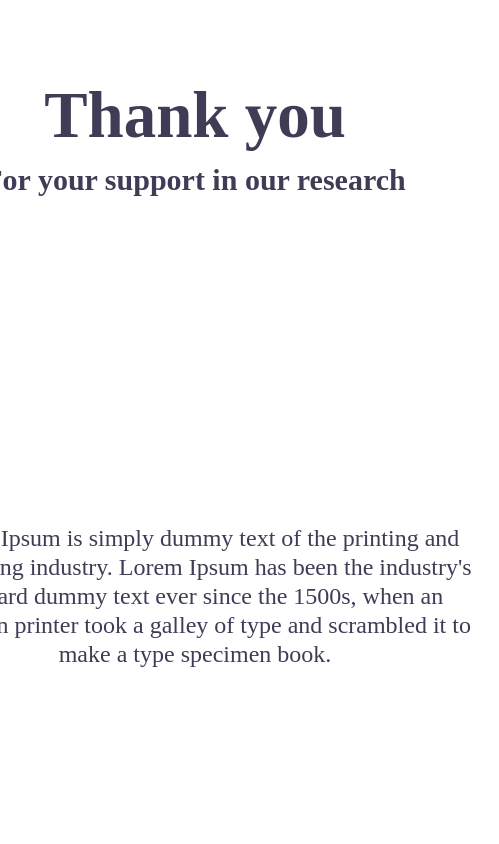
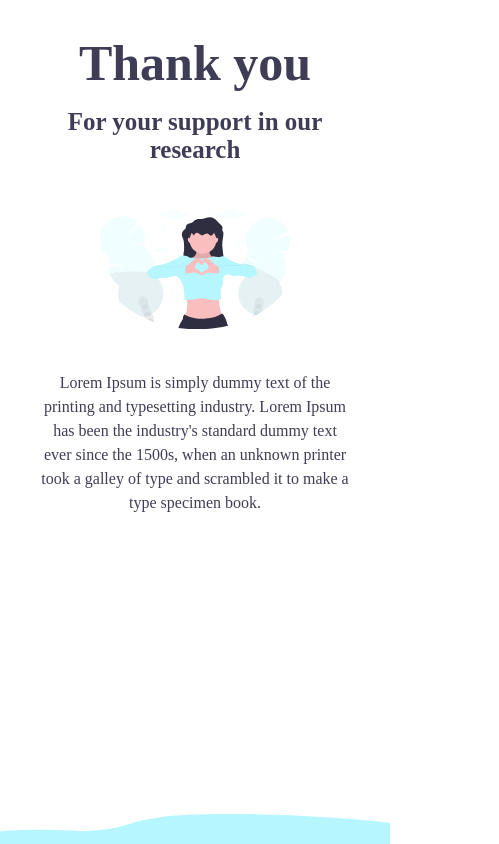
Before and after one commit to YogyaGamage/atm-frontend, a React (Create React App) app: page /page9 in a window 390 px wide. Shown: the whole page, 499 px wide, since content can reach past the window. Built offline with nearby package versions, Linux system fonts and the light colour scheme; a small style sheet from the web is missing.

Commit message:
final page css done

```diff
--- a/src/views/pages/page1/page1.css
+++ b/src/assets/css/page1.css
@@ -17,6 +17,7 @@
   .header{
     font-family: "Montserrat";
     font-style: normal;
+    text-align: center;
     font-weight: 600;
     color: #3F3D56;
   }
@@ -28,6 +29,11 @@
   .header2{
     font-size: 50px;
     margin-top: -6vh;
+  }
+
+  .header3{
+    font-size: 35px;
+    margin-top: -4vh;
   }
 
   .description{
@@ -76,6 +82,11 @@
     height: 150px
 }
 
+.thankyou{
+  height: 250px;
+  margin-bottom: 10vh;
+}
+
 
   .image2{
       position: absolute;
@@ -95,7 +106,7 @@
 
 @media (max-width: 1025px) {
   .header1{
-    font-size: 75px;
+    font-size: 65px;
   }
 
   .header2{
@@ -103,8 +114,13 @@
     margin-top: -3vh;
   }
 
+  .header3{
+    font-size: 30px;
+    margin-top: -3vh;
+  }
+
   .description{
-    font-size: 20px;
+    font-size: 18px;
     line-height: 24px;
     margin-top: 0vh;
     margin-bottom: 3vh;
@@ -141,10 +157,13 @@
 
   .image1{
     margin-top: 20px;
-    height: 300px
+    height: 100px
 }
 
-
+.thankyou{
+  height: 150px;
+  margin-bottom: 5vh;
+}
   .image2{
       position: absolute;
       right: 0px;
@@ -159,18 +178,24 @@
     right: 0px;
     bottom: 0px;
     display: inline;
-    height: 20vh
+    width: 100vw;
+    height: 8vh
 }
 }
 
 @media (max-width: 769px) {
   .header1{
-    font-size: 75px;
+    font-size: 70px;
   }
 
   .header2{
     font-size: 50px;
     margin-top: -4vh;
+  }
+
+  .header3{
+    font-size: 30px;
+    margin-top: -3vh;
   }
 
   .description{
@@ -243,6 +268,11 @@
     margin-top: -4vh;
   }
 
+  .header3{
+    font-size: 25px;
+    margin-top: -2vh;
+  }
+
   .description{
     font-size: 16px;
     line-height: 24px;
@@ -306,6 +336,11 @@
     margin-top: -4vh;
   }
 
+  .header3{
+    font-size: 20px;
+    margin-top: -1vh;
+  }
+
   .description{
     font-size: 14px;
     line-height: 22px;
@@ -353,7 +388,6 @@
   position: absolute;
   right: 0px;
   bottom: 0px;
-  display: inline;
   width: 200vw;
   height: 200px;
 }
--- a/src/views/pages/Page3.jsx
+++ b/src/views/pages/Page3.jsx
@@ -5,6 +5,7 @@ import { Link } from 'react-router-dom';
 // @material-ui/icons
 
 // core components
+import '../../assets/css/pageAtm.css';
 import styles from "../../assets/css/pageStyle";
 
 const useStyles = makeStyles(styles);
--- a/src/views/pages/Page5.jsx
+++ b/src/views/pages/Page5.jsx
@@ -5,6 +5,7 @@ import { Link } from 'react-router-dom';
 // @material-ui/icons
 
 // core components
+import '../../assets/css/pageAtm.css';
 import styles from "../../assets/css/pageStyle";
 
 const useStyles = makeStyles(styles);
--- a/src/views/pages/Page6.jsx
+++ b/src/views/pages/Page6.jsx
@@ -5,6 +5,7 @@ import { Link } from 'react-router-dom';
 // @material-ui/icons
 
 // core components
+import '../../assets/css/pageAtm.css';
 import styles from "../../assets/css/pageStyle";
 
 const useStyles = makeStyles(styles);
--- a/src/views/pages/Page7.jsx
+++ b/src/views/pages/Page7.jsx
@@ -5,6 +5,7 @@ import { Link } from 'react-router-dom';
 // @material-ui/icons
 
 // core components
+import '../../assets/css/pageAtm.css';
 import styles from "../../assets/css/pageStyle";
 
 const useStyles = makeStyles(styles);
--- a/src/views/pages/Page9.jsx
+++ b/src/views/pages/Page9.jsx
@@ -4,21 +4,29 @@ import { makeStyles } from "@material-ui/core/styles";
 // @material-ui/icons
 
 // core components
+import '../../assets/css/page1.css';
 import styles from "../../assets/css/pageStyle";
 
 const useStyles = makeStyles(styles);
 
 export default function Page9() {
     const classes = useStyles();
-    return(
-        <div>
-            <div className={classes.centerContent}>
-            <p className={classes.header3}>Thank you </p>
-                <p className={classes.header4}>For your support in our research </p>
-                <p className={classes.description2}>Lorem Ipsum is simply dummy text of the printing and typesetting industry.
-                Lorem Ipsum has been the industry's standard dummy text ever since the 1500s,
-                when an unknown printer took a galley of type and scrambled it to make a type specimen book.
+    return (
+        <div class="container">
+            <div class="textSection">
+                <h1 class="header header1">Thank you </h1>
+                <h3 class="header header3"> For your support in our research </h3>
+
+                <img class="thankyou image1" src={'/images/thankyou.svg'} alt='' />
+
+                <p class='description'>Lorem Ipsum is simply dummy text of the printing and typesetting industry.
+                    Lorem Ipsum has been the industry's standard dummy text ever since the 1500s,
+                    when an unknown printer took a galley of type and scrambled it to make a type specimen book.
                 </p>
+
+                <img class="image2" src={'/images/page1-bottom.svg'} alt='' />
+                <img class="image3" src={'/images/page1-bottom2.svg'} alt='' />
+
             </div>
         </div>
     );
--- a/src/views/pages/page1/Page1.jsx
+++ b/src/views/pages/page1/Page1.jsx
@@ -8,7 +8,7 @@ import Grid from '@material-ui/core/Grid';
 
 // core components
 import styles from "../../../assets/css/pageStyle";
-import './page1.css';
+import '../../../assets/css/page1.css';
 
 const useStyles = makeStyles(styles);
 
```
Also changed, not shown: public/images/thankyou.svg (added).
